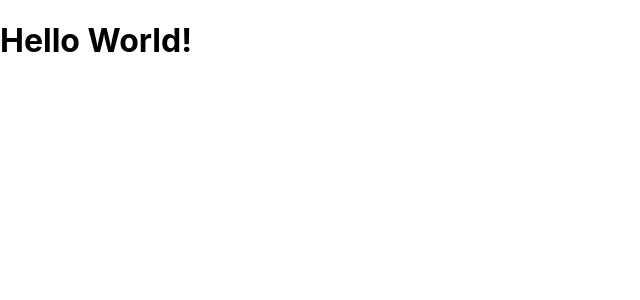
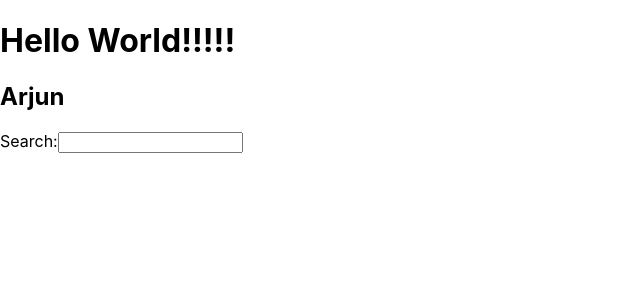
Before and after one commit to letsmailarjunmurali/React_Bunch, a React (Create React App) app in the folder RoadToReact/hacker-stories/: page / in a window 1280 px wide. Shown: the top 300 px of the page, without its empty margins (0-640 px from the left). Built offline with nearby package versions, Linux system fonts and the light colour scheme.

Commit message:
react_JSX

```diff
--- a/RoadToReact/hacker-stories/src/App.js
+++ b/RoadToReact/hacker-stories/src/App.js
@@ -1,15 +1,29 @@
 import logo from "./logo.svg";
 import "./App.css";
 
-const name = "React"; // variables defined outside function
+const name = "React";
+const obj = { firstname: "Arjun", lastname: "Murali" };
+
+function getTitle(title) {
+  return title;
+}
 
 function App() {
-  const title = "Zoamto"; // varible defined inside function
+  const title = "Zoamto";
   return (
     <div>
-      <h1>Hello World!</h1>
+      <h1>Hello {getTitle("World!!!!!")}</h1>
+      <h2>{obj.firstname}</h2>
+      <label htmlFor="search">Search:</label>
+      <input id="search" type="text" />
     </div>
   );
 }
 
 export default App;
+
+/*
+
+JSX - combines HTML and JavaScript.
+JSX-specific attributes like className and onClick instead of class and onclick, which follows the camel case
+*/
```
